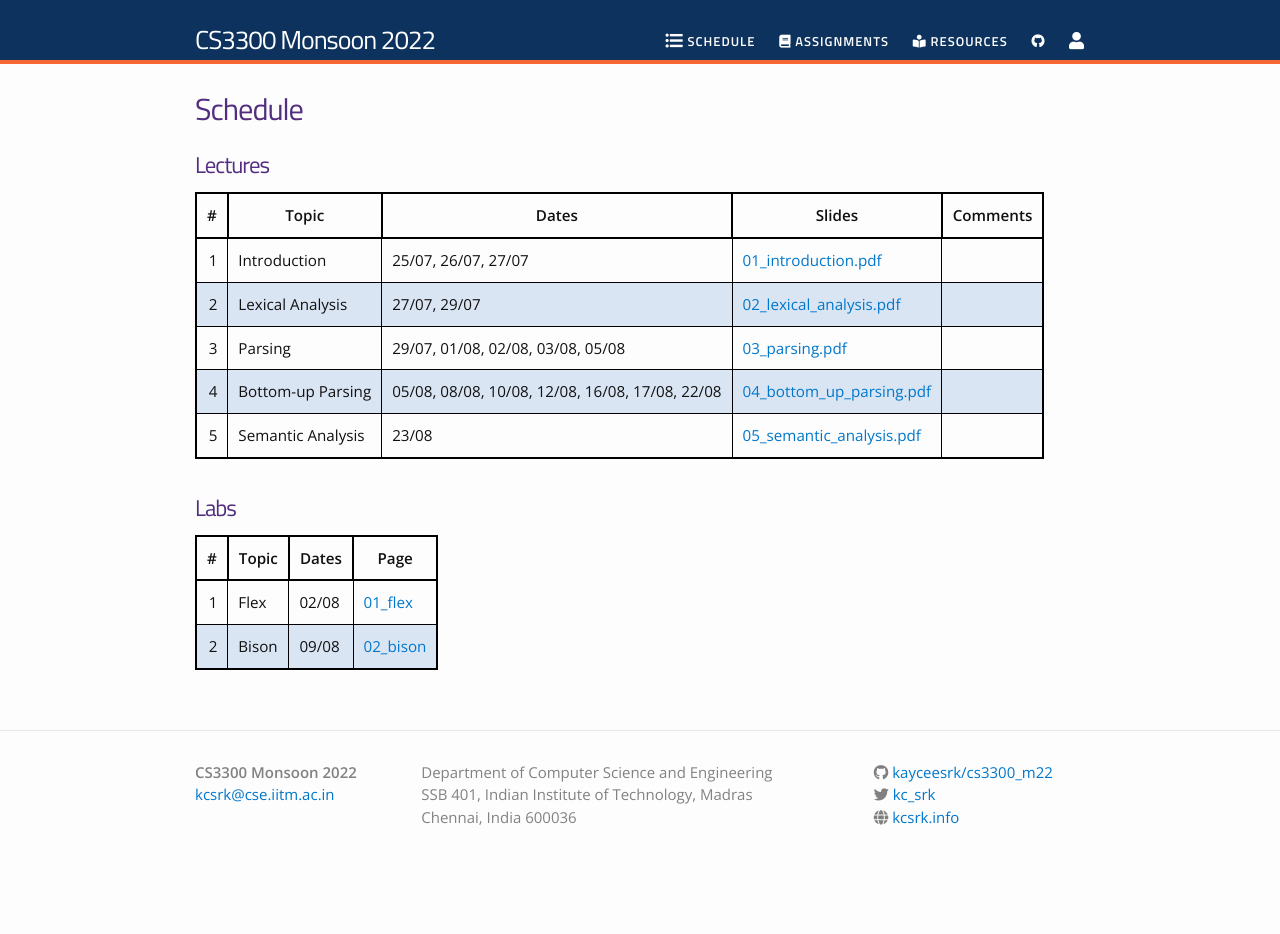
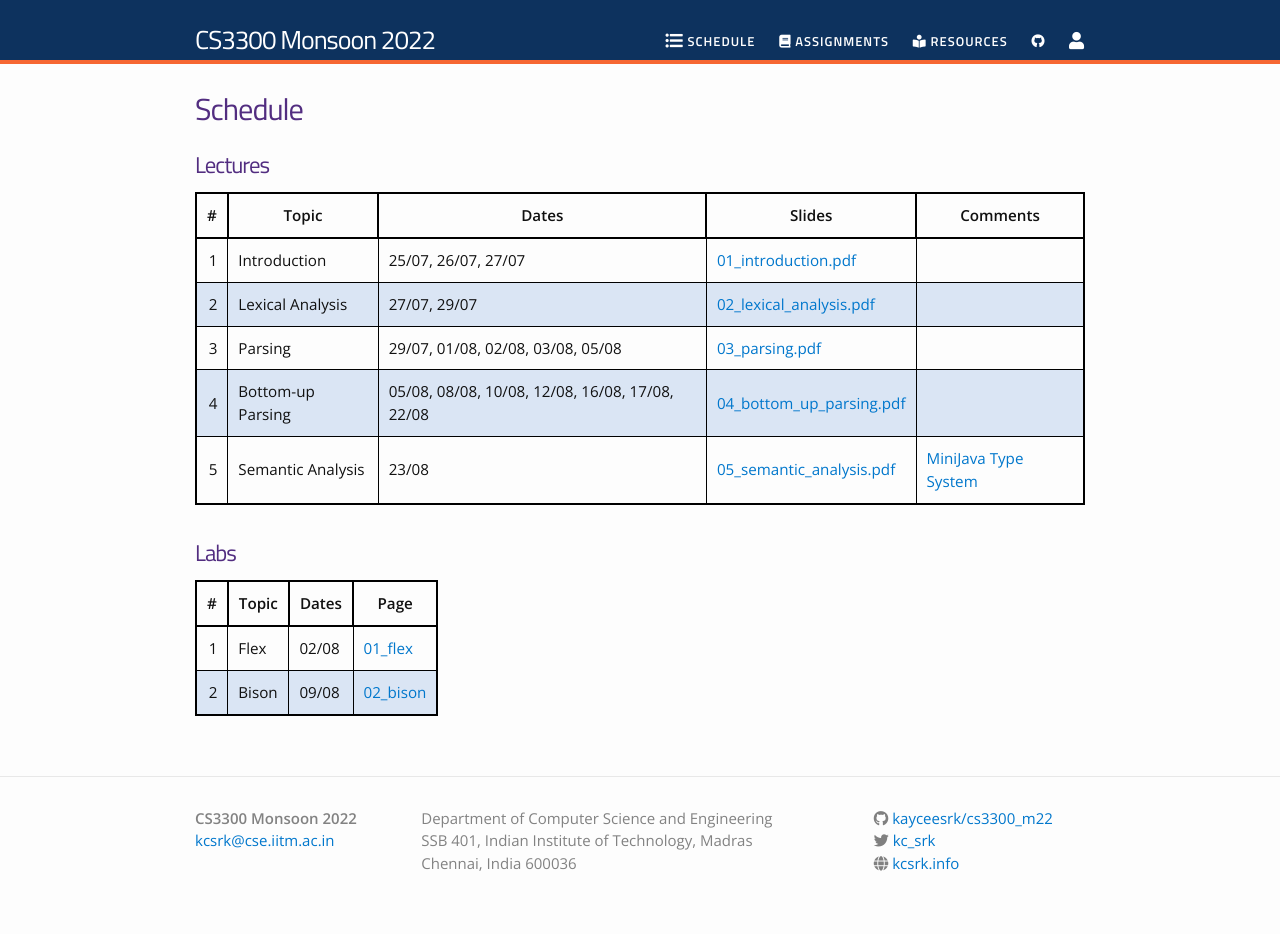
Before and after one commit to kayceesrk/cs3300_m22, a Jekyll site: the page built from schedule.md, in a window 1280 px wide. Built offline with Jekyll 4.4.1, drawn with Linux system fonts in a browser that asks for light colours; nearby versions of some CDN libraries; before the commit the page ends 900 px from its top, so only the background shows below that.

Commit message:
Add mini java type system

```diff
--- a/schedule.md
+++ b/schedule.md
@@ -12,7 +12,7 @@ permalink: /schedule/
 | 2 | Lexical Analysis | 27/07, 29/07 | [02_lexical_analysis.pdf](slides/02_lexical_analysis.pdf) | |
 | 3 | Parsing | 29/07, 01/08, 02/08, 03/08, 05/08 | [03_parsing.pdf](slides/03_parsing.pdf) | |
 | 4 | Bottom-up Parsing | 05/08, 08/08, 10/08, 12/08, 16/08, 17/08, 22/08 | [04_bottom_up_parsing.pdf](slides/04_bottom_up_parsing.pdf) | |
-| 5 | Semantic Analysis | 23/08 | [05_semantic_analysis.pdf](slides/05_semantic_analysis.pdf) | |
+| 5 | Semantic Analysis | 23/08 | [05_semantic_analysis.pdf](slides/05_semantic_analysis.pdf) | [MiniJava Type System](/cs3300_m22/assets/miniJava-typesystem.pdf) |
 
 <br/>
 
```
Also changed, not shown: 1 other file.
